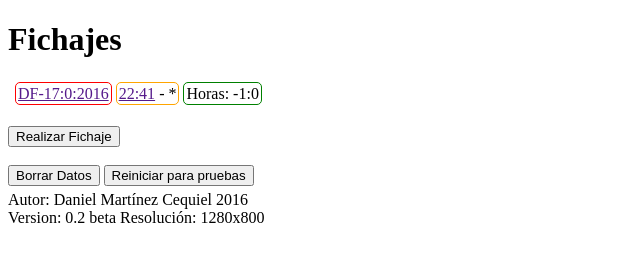
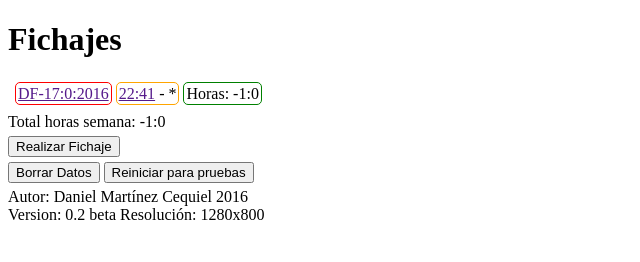
Before and after one commit to danimc100/Fichajes, a plain HTML site: page index.html in a window 1280 px wide. Both pictures are taken after a click on the button "Realizar Fichaje". Shown: the whole page, without its empty margins (0-640 px from the left). Drawn offline with Linux system fonts and the light colour scheme.

Commit message:
Backup: 23:41

```diff
--- a/css/gui.css
+++ b/css/gui.css
@@ -1,19 +1,16 @@
-#fichajeHoraOpContenedor {
-    border: solid 1px orange;
-    border-radius: 5px 5px;
-    padding: 5px;
-    display: none;
+/*header {
+    border: solid 1px red;
 }
 
-#claveOpContenedor {
-    border: solid 1px orange;
-    border-radius: 5px 5px;
-    padding: 5px;
-    display: none;
-}
+header h1 {
+    margin-left: auto;
+    margin-right: auto;
+    border: solid 1px black;
+    display:inline;
+}*/
 
-#fichajeHoraOpContenedor div {
-    padding-bottom: 5px;
+footer {
+    margin-top: 5px;
 }
 
 .filaFichaje {
@@ -41,6 +38,37 @@
     margin: 2px;
 }
 
-footer {
-    margin-top: 5px;
+#fichajesSemanalCotenedor {
+    margin-bottom:5px;
 }
+
+#fichajeHoraOpContenedor {
+    border: solid 1px orange;
+    border-radius: 5px 5px;
+    padding: 5px;
+    display: none;
+}
+
+#fichajeHoraOpContenedor div {
+    padding-bottom: 5px;
+}
+
+#sumarioSemanal {
+    margin-bottom: 5px;
+}
+
+#claveOpContenedor {
+    border: solid 1px orange;
+    border-radius: 5px 5px;
+    padding: 5px;
+    display: none;
+}
+
+#botonesContenedor {
+    margin-bottom: 5px;
+}
+
+#botonesContenedor div {
+    margin-top:5px;
+    margin-bottom: 5px;
+}
--- a/index.html
+++ b/index.html
@@ -7,55 +7,7 @@
     <script src="js/core.js"></script>
     <script src="js/data-core.js"></script>
     <script src="js/gui.js"></script>
-    <script type="text/javascript">
-        $(document).ready(function () {
-            pruebas();
-            muestraFichajeSemanaEnCurso();
-        });
-
-        function pruebas() {
-
-            $("#infoLabel").append("Resolución: " + window.innerWidth + "x" + window.innerHeight);
-
-            var core = new Core();
-
-            var date = new Date();
-            var data = { 'DF-17:01:2016': ['08:30', '14:00', '14:45', '17:30'] };
-            console.log(JSON.stringify(data));
-            console.log(JSON.stringify(data['17:01:2016']));
-            console.log("length:" + data.length);
-            console.log("keys:" + JSON.stringify(Object.keys(data)));
-            console.log("keys:" + Object.keys(data)[0]);
-
-            var fichaje = { calve: 'fichajeClave', datos: ['08:30', '14:00', '14:45'] }; //, '17:30'];
-            console.log(JSON.stringify(fichaje));
-            console.log("Horas fichaje: " + core.calcularHorasFichaje(fichaje));
-
-            var date1 = new Date(2016, 0, 17, 8, 30);
-            var date2 = new Date(2016, 0, 17, 14, 00);
-            var date3 = new Date();
-
-            date3.setTime(date2.getTime() - date1.getTime());
-
-            console.log(date3);
-
-            var record = "{'17:01:2016':['08:30','14:00','14:45','17:30']}";
-            //var data = JSON.parse(record);
-
-            var dataCore = new DataCore();
-            console.log("Fichajes desde localStorage: " + JSON.stringify(dataCore.fichajesSemanaActual()));
-
-            var f1 = new Date(2016, 1, 1, 12, 00, 00, 00);
-            var f2 = new Date(2016, 1, 1, 13, 01, 00, 00);
-            console.log("f1: " + f1.getTime() + " - " + f1);
-            console.log("f2: " + f2.getTime() + " - " + f2);
-            var diff = new Date();
-            diff.setTime(f2.getTime() - f1.getTime());
-            console.log("diff: " + diff + " [" + diff.getHours() + ":" + diff.getMinutes() + "]");
-            diff.setTime(0);
-            console.log("diff:" + diff);
-        }
-    </script>
+    <script src="js/pruebas.js"></script>
 </head>
 <body>
     <header>
@@ -79,7 +31,7 @@
     </section>
 
     <section id="sumarioSemanal">
-
+        Total horas semana: <span id="horasSemanaLabel"></span>
     </section>
 
     <section id="claveOpContenedor">
@@ -89,12 +41,13 @@
         <button id="cancelarClaveBtn">Cancelar</button>
     </section>
 
-    <br/>
-    <button id="fichajeBtn">Realizar Fichaje</button>
-    <br />
-    <br />
-    <button id="resetBtn">Borrar Datos</button>
-    <button id="resetPruebasBtn">Reiniciar para pruebas</button>
+    <div id="botonesContenedor">
+        <button id="fichajeBtn">Realizar Fichaje</button>
+        <div>
+            <button id="resetBtn">Borrar Datos</button>
+            <button id="resetPruebasBtn">Reiniciar para pruebas</button>
+        </div>
+    </div>
 
     <footer>
         <span>Autor: Daniel Martínez Cequiel 2016</span>
--- a/js/core.js
+++ b/js/core.js
@@ -1,5 +1,9 @@
+// ------------------------------------------------
+// Clase para realizar cálculos sobre los fichajes.
+// ------------------------------------------------
 function Core() {
     // Calcula las cantidad de horas del fichaje
+    // -----------------------------------------
     this.calcularHorasFichaje = function (fichaje) {
         var sumaTotal = 0;
         var horaEntrada = null;
@@ -29,16 +33,34 @@ function Core() {
         return (totalHoras.getHours() - 1) + ":" + totalHoras.getMinutes();
     }
 
+    // Calculas cuantas horas sales en los fichajes
+    // --------------------------------------------
     this.calculaHorasFichajes = function (fichajes) {
+        var totalHoras = 0;
+        var totalMinutos = 0;
 
+        for (var i = 0; i < fichajes.length; i++) {
+            var horasArray = this.calcularHorasFichaje(fichajes[i]).split(":");
+            totalHoras += parseInt(horasArray[0]);
+            totalMinutos += parseInt(horasArray[1]);
+        }
+
+        totalHoras += parseInt(Math.floor(totalMinutos / 60));
+        totalMinutos = totalMinutos % 60;
+
+        return totalHoras + ":" + totalMinutos;
     }
 
+    // Genera un objeto Date a partir de una cade H:M.
+    // -----------------------------------------------
     this.generaDateHora = function (strHora) {
         var arrayHora = strHora.split(":");
         var ahora = new Date();
         return new Date(ahora.getFullYear(), ahora.getMonth(), ahora.getDate(), parseInt(arrayHora[0]), parseInt(arrayHora[1]));
     }
 
+    // Nos indica que el índice es par.
+    // --------------------------------
     this.indicePar = function indicePar(i) {
         return ((i % 2) == 0);
     }
--- a/js/data-core.js
+++ b/js/data-core.js
@@ -1,7 +1,11 @@
 var FICHAJE_KEY_EXPR = /^DF-\d+:\d+:\d+/
 // {clave:'', datos:[]}
 
+// Almacenaje y extracción de datos de fichajes desde el localStoraje.
+// -------------------------------------------------------------------
 function DataCore() {
+    // Recupera un fichaje por su clave.
+    // ---------------------------------
     this.recuperaFichaje = function (clave) {
         var datosFichaje = localStorage.getItem(clave);
         if (!datosFichaje) {
@@ -13,28 +17,39 @@ function DataCore() {
         return fichaje;
     }
 
+    // Guarda un fichaje.
+    // ------------------
     this.guardaFichaje = function (fichaje) {
         var clave = Object.keys(fichaje)[0];
         localStorage.setItem(fichaje.clave, JSON.stringify(fichaje.datos));
     }
 
+    // Genera un clave a partir de una fecha.
+    // --------------------------------------
     this.generaClaveFichaje = function (dia) {
         return "DF-" + dia.getDate() + ":" + dia.getMonth() + ":" + dia.getFullYear();
     }
 
+    // Obtiene los fichajes de la semana actual.
+    // -----------------------------------------
     this.fichajesSemanaActual = function () {
         var fichajes = new Array();
+        var exp = new RegExp(FICHAJE_KEY_EXPR);
 
         for (var i = 0; i < localStorage.length; i++) {
             var key = localStorage.key(i);
-            var fichaje = new Object();
-            fichaje["clave"] = key;
-            fichaje["datos"] = JSON.parse(localStorage.getItem(key));
-            fichajes.push(fichaje);
+            if (exp.test(key)) {
+                var fichaje = new Object();
+                fichaje["clave"] = key;
+                fichaje["datos"] = JSON.parse(localStorage.getItem(key));
+                fichajes.push(fichaje);
+            }
         }
         return fichajes;
     }
 
+    // Realiza un fichaje usando la hora actual del sistema.
+    // -----------------------------------------------------
     this.realizarFichaje = function () {
         // Comprobamos si hay datos de fichaje para hoy
         var hoy = new Date();
@@ -53,21 +68,24 @@ function DataCore() {
         this.guardaFichaje(fichaje);
     }
 
-    // Modifica la hora de un fichaje
+    // Modifica la hora de un fichaje.
+    // -------------------------------
     this.modificaHoraFichaje = function (clave, indexHF, hora) {
         var fichaje = this.recuperaFichaje(clave);
         fichaje.datos[indexHF] = hora;
         this.guardaFichaje(fichaje);
     }
 
-    // Elimina una hora de un fichaje
+    // Elimina una hora de un fichaje.
+    // -------------------------------
     this.eliminaHoraFichaje = function (clave, indexHF) {
         var fichaje = this.recuperaFichaje(clave);
         fichaje.datos.splice(indexHF, 1);
         this.guardaFichaje(fichaje);
     }
 
-    // Elimina todos los datos sobre fichajes
+    // Elimina todos los datos sobre fichajes.
+    // ---------------------------------------
     this.eliminaFichajes = function () {
         var exp = new RegExp(FICHAJE_KEY_EXPR);
 
--- a/js/gui.js
+++ b/js/gui.js
@@ -6,13 +6,15 @@ var idHoraSel;
 var claveSel;
 
 $(document).ready(function () {
-    // Realiza un fichaje
+    // Realiza un fichaje.
+    // -------------------
     $("#fichajeBtn").click(function () {
         dataCore.realizarFichaje();
         muestraFichajeSemanaEnCurso();
     });
 
     // Resetea localStorage con datos de pruebas.
+    // ------------------------------------------
     $("#resetPruebasBtn").click(function () {
         if (confirm("¿Desea reiniciar con datos de pruebas?")) {
             dataCore.eliminaFichajes();
@@ -25,6 +27,8 @@ $(document).ready(function () {
         }
     });
 
+    // Elimina todos los datos de fichajes.
+    // ------------------------------------
     $("#resetBtn").click(function () {
         if (confirm("¿Desea eliminar todos los datos?")) {
             dataCore.eliminaFichajes();
@@ -114,6 +118,8 @@ function muestraFichajeSemanaEnCurso() {
 
         fichajesSemanalCotenedor.append(fila);
     }
+
+    $("#horasSemanaLabel").text(core.calculaHorasFichajes(fichajes));
 }
 
 function generaLinkClave(clave) {
--- /dev/null
+++ b/js/pruebas.js
@@ -0,0 +1,47 @@
+$(document).ready(function () {
+    pruebas();
+    muestraFichajeSemanaEnCurso();
+});
+
+function pruebas() {
+
+    $("#infoLabel").append("Resolución: " + window.innerWidth + "x" + window.innerHeight);
+
+    var core = new Core();
+
+    var date = new Date();
+    var data = { 'DF-17:01:2016': ['08:30', '14:00', '14:45', '17:30'] };
+    console.log(JSON.stringify(data));
+    console.log(JSON.stringify(data['17:01:2016']));
+    console.log("length:" + data.length);
+    console.log("keys:" + JSON.stringify(Object.keys(data)));
+    console.log("keys:" + Object.keys(data)[0]);
+
+    var fichaje = { calve: 'fichajeClave', datos: ['08:30', '14:00', '14:45'] }; //, '17:30'];
+    console.log(JSON.stringify(fichaje));
+    console.log("Horas fichaje: " + core.calcularHorasFichaje(fichaje));
+
+    var date1 = new Date(2016, 0, 17, 8, 30);
+    var date2 = new Date(2016, 0, 17, 14, 00);
+    var date3 = new Date();
+
+    date3.setTime(date2.getTime() - date1.getTime());
+
+    console.log(date3);
+
+    var record = "{'17:01:2016':['08:30','14:00','14:45','17:30']}";
+    //var data = JSON.parse(record);
+
+    var dataCore = new DataCore();
+    console.log("Fichajes desde localStorage: " + JSON.stringify(dataCore.fichajesSemanaActual()));
+
+    var f1 = new Date(2016, 1, 1, 12, 00, 00, 00);
+    var f2 = new Date(2016, 1, 1, 13, 01, 00, 00);
+    console.log("f1: " + f1.getTime() + " - " + f1);
+    console.log("f2: " + f2.getTime() + " - " + f2);
+    var diff = new Date();
+    diff.setTime(f2.getTime() - f1.getTime());
+    console.log("diff: " + diff + " [" + diff.getHours() + ":" + diff.getMinutes() + "]");
+    diff.setTime(0);
+    console.log("diff:" + diff);
+}
```
